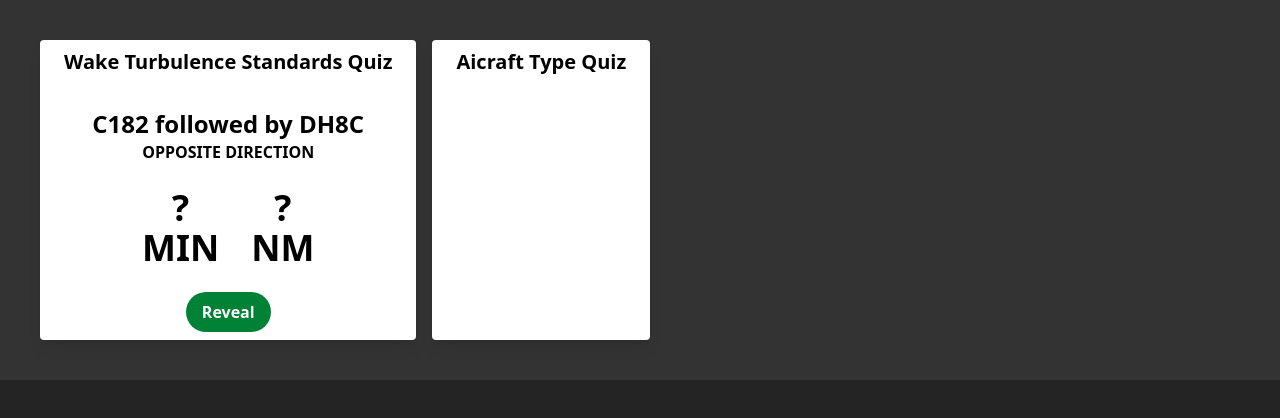
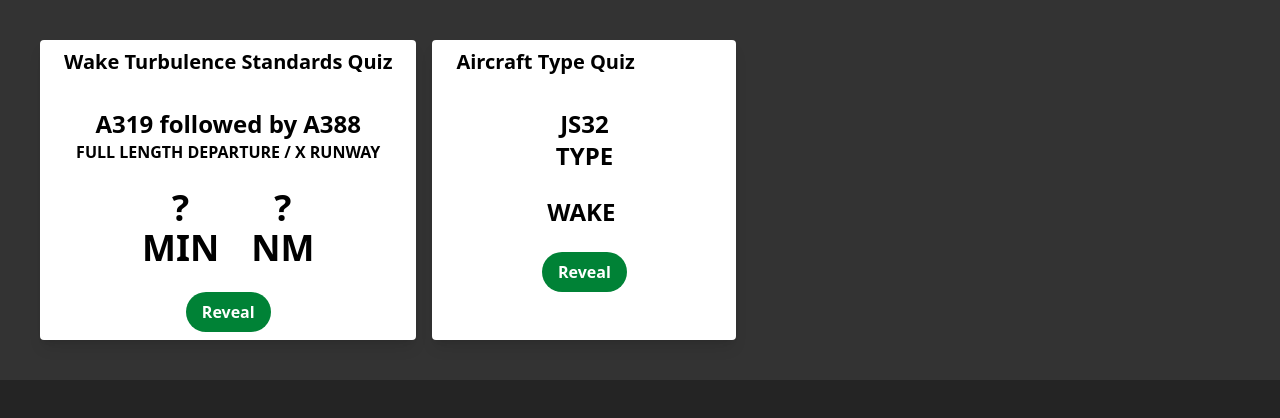
Before and after one commit to carlosbeneto/wake, a React (Vite) app: page / in a window 1280 px wide. Shown: the top 418 px of the page. Built offline with nearby package versions, Linux system fonts and the light colour scheme.

Commit message:
Added type quiz

```diff
--- a/src/App.jsx
+++ b/src/App.jsx
@@ -1,88 +1,12 @@
 import "./App.css";
-import {
-  checkSeparation,
-  getRandomStandard,
-  getRandomWake,
-  getRandomType,
-} from "./wake";
-import { useState } from "react";
-
-const Card = ({ children, title }) => {
-  return (
-    <div class='m-2 max-w-sm rounded overflow-hidden shadow-lg bg-white text-black'>
-      <div class='px-6 py-2'>
-        <div class='font-bold text-xl mb-2'>{title}</div>
-      </div>
-      <div class='px-6 pt-4 pb-2'>{children}</div>
-    </div>
-  );
-};
+import Wake_Quiz from "./components/WakeQuiz";
+import Type_Quiz from "./components/TypeQuiz";
 
 function App() {
-  const generateScenario = () => {
-    let scenario = {
-      standard: getRandomStandard(),
-      leader: getRandomWake(),
-      follower: getRandomWake(),
-      leaderType: "",
-      followerType: "",
-    };
-    scenario.separation = checkSeparation(
-      scenario.standard,
-      scenario.leader,
-      scenario.follower
-    );
-    scenario.leaderType = getRandomType(scenario.leader);
-    scenario.followerType = getRandomType(scenario.follower);
-    return scenario;
-  };
-
-  const [scenario, setScenario] = useState(generateScenario());
-  const [buttonState, setButtonState] = useState("Reveal");
-  const reset = () => {
-    if (buttonState === "Reset") {
-      setScenario(generateScenario());
-      setButtonState("Reveal");
-      return;
-    }
-    setButtonState("Reset");
-  };
   return (
     <div className='flex flex-row flex-wrap p-8'>
-      <Card title={"Wake Turbulence Standards Quiz"}>
-        <div className='text-center text-2xl font-bold'>
-          <b>
-            {scenario.leaderType} followed by {scenario.followerType}
-          </b>
-        </div>
-        <div className='text-center  font-bold'>
-          <b>{scenario.standard.LABEL}</b>
-        </div>
-        <div className='grid grid-flow-col auto-cols-2 gap-x-8 content-center justify-center'>
-          <div className='text-4xl font-black align-center py-6 text-center'>
-            {buttonState === "Reset" ? scenario.separation.mins : "?"} <br />
-            MIN
-          </div>
-          <div className='text-4xl font-black align-center py-6 text-center'>
-            {buttonState === "Reset" ? scenario.separation.distance : "?"}{" "}
-            <br />
-            NM
-          </div>
-        </div>
-        <div className='w-full '>
-          <button
-            className={
-              buttonState === "Reset"
-                ? "block mx-auto bg-blue-700 hover:bg-blue-900 text-white font-bold py-2 px-4 rounded-full transition-all"
-                : " block mx-auto transition-all bg-green-700 hover:bg-green-900 text-white font-bold py-2 px-4 rounded-full"
-            }
-            onClick={reset}
-          >
-            {buttonState}
-          </button>
-        </div>
-      </Card>
-      <Card title={"Aicraft Type Quiz"}></Card>
+      <Wake_Quiz />
+      <Type_Quiz />
     </div>
   );
 }
--- /dev/null
+++ b/src/components/Card.jsx
@@ -0,0 +1,12 @@
+const Card = ({ children, title }) => {
+  return (
+    <div class='m-2 max-w-sm min-w-1/4 min-h-full rounded overflow-hidden shadow-lg bg-white text-black'>
+      <div class='px-6 py-2'>
+        <div class='font-bold text-xl mb-2'>{title}</div>
+      </div>
+      <div class='px-6 pt-4 pb-2'>{children}</div>
+    </div>
+  );
+};
+
+export default Card;
--- /dev/null
+++ b/src/components/TypeQuiz.jsx
@@ -0,0 +1,108 @@
+import Card from "./Card";
+import { useState } from "react";
+
+const TYPES = [
+  { d: "A388", n: "Airbus A380", w: "J" },
+  { d: "A330", n: "Airbus A330", w: "H" },
+  { d: "A340", n: "Airbus A340", w: "H" },
+  { d: "A320", n: "Airbus A320", w: "M" },
+  { d: "A321", n: "Airbus A321", w: "M" },
+  { d: "A319", n: "Airbus A319", w: "M" },
+  { d: "B737", n: "Boeing 737", w: "M" },
+  { d: "B747", n: "Boeing 747", w: "H" },
+  { d: "B777", n: "Boeing 777", w: "H" },
+  { d: "B767", n: "Boeing 767", w: "H" },
+  { d: "B787", n: "Boeing 787", w: "H" },
+  { d: "DH8A", n: "Dash 8 A", w: "M", isLight: true },
+  { d: "DH8B", n: "Dash 8 B", w: "M", isLight: true },
+  { d: "DH8B", n: "Dash 8 B", w: "M", isLight: true },
+  { d: "DH8C", n: "Dash 8 C", w: "M", isLight: true },
+  { d: "DH8D", n: "Dash 8 D", w: "M" },
+  { d: "AT72", n: "ATR 72", w: "M", isLight: true },
+  { d: "H25B", n: "BAe 125", w: "M", isLight: true },
+  { d: "B190", n: "Beechcraft 1900", w: "M", isLight: true },
+  { d: "C5XX", n: "Cessna Citation 5", w: "M", isLight: true },
+  { d: "C6XX", n: "Cessna Citation 6", w: "M", isLight: true },
+  { d: "DH8B", n: "Dash 8 B", w: "M", isLight: true },
+  { d: "C750", n: "Citation 750", w: "M", isLight: true },
+  { d: "E120", n: "Embraer 120 Brasilia", w: "M", isLight: true },
+  { d: "E135", n: "Embraer 135", w: "M", isLight: true },
+  { d: "E145", n: "Embraer 145", w: "M", isLight: true },
+  { d: "E550", n: "Embraer 550 Legacy", w: "M", isLight: true },
+  { d: "FA50", n: "Dassault Falcon 50", w: "M", isLight: true },
+  { d: "LJ35", n: "Learjet 35", w: "M", isLight: true },
+  { d: "LJ45", n: "Learjet 45", w: "M", isLight: true },
+  { d: "SF34", n: "Saab 340", w: "M", isLight: true },
+  { d: "SW4", n: "Fairchild Metroliner", w: "M", isLight: true },
+  { d: "CL60", n: "Bombardier Challenger 60", w: "M", isLight: true },
+  { d: "JS32", n: "BAe Jetstream 32", w: "M", isLight: true },
+  { d: "FA20", n: "Dassault Falcon 20", w: "M", isLight: true },
+  { d: "F2TH", n: "Dassault Falcon 2000", w: "M", isLight: true },
+  { d: "BE40", n: "Hawker 400", w: "M", isLight: true },
+  { d: "C130", n: "C130 Hercules", w: "M" },
+  { d: "C5", n: "Lockheed C5 Galaxy", w: "H" },
+  { d: "PA31", n: "Piper Navajo", w: "L" },
+  { d: "AS32", n: "Aerospatiale AS-332 Super Puma", w: "M" },
+  { d: "H47", n: "Boeing Chinook", w: "M" },
+  { d: "H53", n: "Sikorsky TH-53", w: "M" },
+  { d: "B757", n: "Boeing 757", w: "M" },
+  { d: "PA28", n: "Piper Cherokee", w: "L" },
+  { d: "C182", n: "Cessna 182", w: "L" },
+  { d: "BE20", n: "Beech 200 Super King Air", w: "L" },
+  { d: "SH36", n: "Short 360", w: "M" },
+];
+const generateScenario = () => {
+  const randomType = TYPES[Math.floor(Math.random() * TYPES.length)];
+  return randomType;
+};
+
+const Type_Quiz = () => {
+  const [type, setType] = useState(generateScenario());
+  const [buttonState, setButtonState] = useState("Reveal");
+  const reset = () => {
+    if (buttonState === "Reset") {
+      setType(generateScenario());
+      setButtonState("Reveal");
+      return;
+    }
+    setButtonState("Reset");
+  };
+
+  const lm = type.isLight && "*Is LM";
+
+  return (
+    <Card title='Aircraft Type Quiz'>
+      <div className='text-center text-2xl font-bold'>
+        <b>{type.d}</b>
+      </div>
+
+      <div className='text-2xl font-black align-center text-center'>
+        <b>{buttonState === "Reset" ? type.n : "TYPE"}</b>
+      </div>
+      <div className='text-2xl font-black align-center py-6 text-center'>
+        <p>
+          <span>
+            <b>{buttonState === "Reset" ? type.w : "WAKE"}</b>
+            &nbsp;{" "}
+            <span className='font-thin'>{buttonState === "Reset" && lm} </span>
+          </span>
+        </p>
+      </div>
+
+      <div className='w-full '>
+        <button
+          className={
+            buttonState === "Reset"
+              ? "block mx-auto bg-blue-700 hover:bg-blue-900 text-white font-bold py-2 px-4 rounded-full transition-all"
+              : " block mx-auto transition-all bg-green-700 hover:bg-green-900 text-white font-bold py-2 px-4 rounded-full"
+          }
+          onClick={reset}
+        >
+          {buttonState}
+        </button>
+      </div>
+    </Card>
+  );
+};
+
+export default Type_Quiz;
--- /dev/null
+++ b/src/components/WakeQuiz.jsx
@@ -0,0 +1,76 @@
+import Card from "./Card";
+import { useState } from "react";
+
+import {
+  checkSeparation,
+  getRandomStandard,
+  getRandomWake,
+  getRandomType,
+} from "../utils/wake";
+
+const Wake_Quiz = () => {
+  const generateScenario = () => {
+    let scenario = {
+      standard: getRandomStandard(),
+      leader: getRandomWake(),
+      follower: getRandomWake(),
+      leaderType: "",
+      followerType: "",
+    };
+    scenario.separation = checkSeparation(
+      scenario.standard,
+      scenario.leader,
+      scenario.follower
+    );
+    scenario.leaderType = getRandomType(scenario.leader);
+    scenario.followerType = getRandomType(scenario.follower);
+    return scenario;
+  };
+
+  const [scenario, setScenario] = useState(generateScenario());
+  const [buttonState, setButtonState] = useState("Reveal");
+  const reset = () => {
+    if (buttonState === "Reset") {
+      setScenario(generateScenario());
+      setButtonState("Reveal");
+      return;
+    }
+    setButtonState("Reset");
+  };
+  return (
+    <Card title={"Wake Turbulence Standards Quiz"}>
+      <div className='text-center text-2xl font-bold'>
+        <b>
+          {scenario.leaderType} followed by {scenario.followerType}
+        </b>
+      </div>
+      <div className='text-center  font-bold'>
+        <b>{scenario.standard.LABEL}</b>
+      </div>
+      <div className='grid grid-flow-col auto-cols-2 gap-x-8 content-center justify-center'>
+        <div className='text-4xl font-black align-center py-6 text-center'>
+          {buttonState === "Reset" ? scenario.separation.mins : "?"} <br />
+          MIN
+        </div>
+        <div className='text-4xl font-black align-center py-6 text-center'>
+          {buttonState === "Reset" ? scenario.separation.distance : "?"} <br />
+          NM
+        </div>
+      </div>
+      <div className='w-full '>
+        <button
+          className={
+            buttonState === "Reset"
+              ? "block mx-auto bg-blue-700 hover:bg-blue-900 text-white font-bold py-2 px-4 rounded-full transition-all"
+              : " block mx-auto transition-all bg-green-700 hover:bg-green-900 text-white font-bold py-2 px-4 rounded-full"
+          }
+          onClick={reset}
+        >
+          {buttonState}
+        </button>
+      </div>
+    </Card>
+  );
+};
+
+export default Wake_Quiz;
```
Also changed, not shown: src/utils/wake.jsx (renamed from src/wake.jsx).
